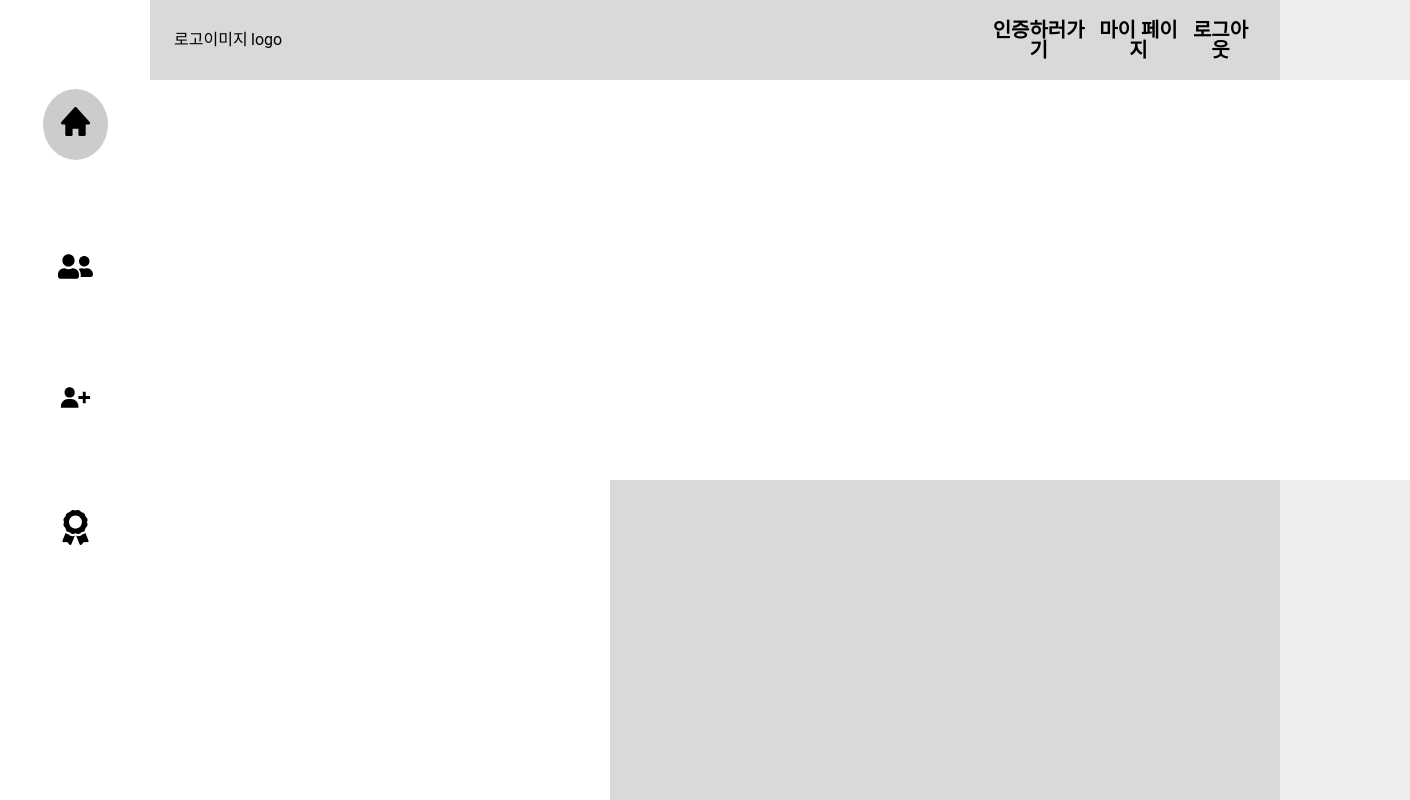
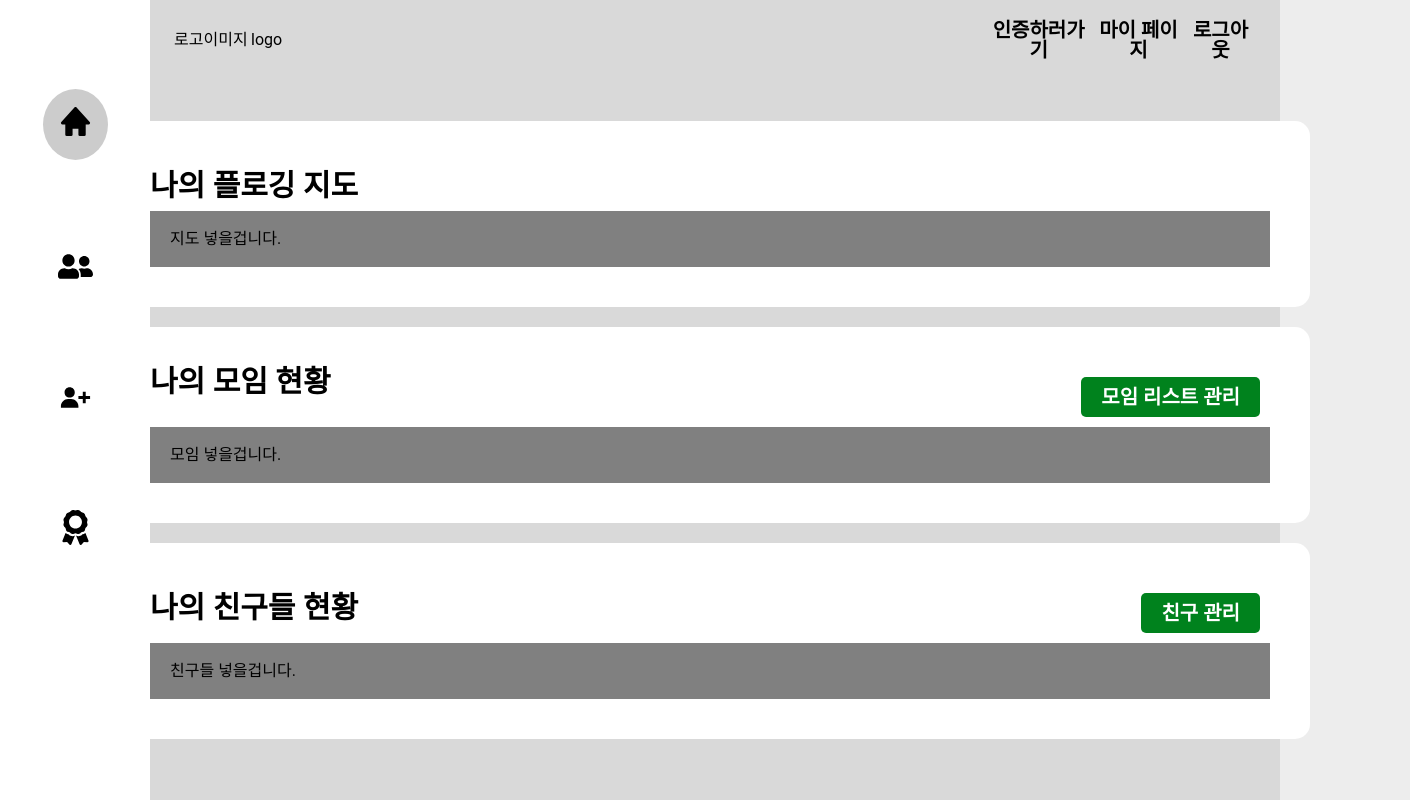
Before and after one commit to daechan-jo/seoul-plog-fiesta, a React (Create React App) app in the folder front/: page / in a window 1280 px wide. Shown: the top 800 px of the page, 1410 px wide, since content can reach past the window. Built offline with nearby package versions, Linux system fonts and the light colour scheme.

Commit message:
:lipstick: Design: 배치 제외 홈 페이지 컴포넌트 스타일링 추가

```diff
--- a/front/src/components/home/Map.js
+++ b/front/src/components/home/Map.js
@@ -3,7 +3,9 @@ import styles from './index.module.scss';
 const Map = () => {
   return (
     <div className={styles.map}>
-      <h1>나의 플로깅 지도</h1>
+      <div className={styles.titleContainer}>
+        <h1>나의 플로깅 지도</h1>
+      </div>
       <div className={styles.contentContainer}>지도 넣을겁니다.</div>
     </div>
   );
--- a/front/src/components/home/MyGroup.js
+++ b/front/src/components/home/MyGroup.js
@@ -3,7 +3,10 @@ import styles from './index.module.scss';
 const MyGroup = () => {
   return (
     <div className={styles.myGroup}>
-      <h1>나의 모임 현황</h1>
+      <div className={styles.titleContainer}>
+        <h1>나의 모임 현황</h1>
+        <button className={styles.btn}>모임 리스트 관리</button>
+      </div>
       <div className={styles.contentContainer}>모임 넣을겁니다.</div>
     </div>
   );
--- a/front/src/components/home/MyUser.js
+++ b/front/src/components/home/MyUser.js
@@ -3,7 +3,10 @@ import styles from './index.module.scss';
 const MyUser = () => {
   return (
     <div className={styles.myUser}>
-      <h1>나의 친구들 현황</h1>
+      <div className={styles.titleContainer}>
+        <h1>나의 친구들 현황</h1>
+        <button className={styles.btn}>친구 관리</button>
+      </div>
       <div className={styles.contentContainer}>친구들 넣을겁니다.</div>
     </div>
   );
--- a/front/src/components/home/index.module.scss
+++ b/front/src/components/home/index.module.scss
@@ -1,17 +1,80 @@
+@import '../../styles/variables.scss';
+
 .map {
-  width: 1400px;
-  height: 400px;
   background-color: white;
+  width: 1200px;
+  padding: 40px;
+  margin: 20px;
+  border-radius: 15px;
+  .titleContainer {
+    width: 100%;
+    display: flex;
+    justify-content: space-between;
+    h1 {
+      font-size: 30px;
+      font-weight: 700;
+      margin: 10px 0;
+    }
+  }
+  .contentContainer {
+    width: 100%;
+    height: 100%;
+    background-color: gray;
+    padding: 20px;
+  }
 }
 
 .myGroup {
-  width: 600px;
-  height: 200px;
   background-color: white;
+  padding: 40px;
+  margin: 20px;
+  border-radius: 15px;
+  .titleContainer {
+    width: 100%;
+    display: flex;
+    justify-content: space-between;
+    h1 {
+      font-size: 30px;
+      font-weight: 700;
+    }
+  }
+  .contentContainer {
+    width: 100%;
+    height: 100%;
+    background-color: gray;
+    padding: 20px;
+  }
 }
 
 .myUser {
-  width: 600px;
-  height: 200px;
   background-color: white;
+  padding: 40px;
+  margin: 20px;
+  border-radius: 15px;
+  .titleContainer {
+    width: 100%;
+    display: flex;
+    justify-content: space-between;
+    h1 {
+      font-size: 30px;
+      font-weight: 700;
+      margin: 10px 0;
+    }
+  }
+  .contentContainer {
+    width: 100%;
+    height: 100%;
+    background-color: gray;
+    padding: 20px;
+  }
 }
+
+.btn {
+  font-size: 20px;
+  font-weight: 700;
+  background-color: $point;
+  border-radius: 5px;
+  padding: 10px 20px;
+  color: white;
+  margin: 10px;
+}
--- a/front/src/containers/home/index.module.scss
+++ b/front/src/containers/home/index.module.scss
@@ -1,11 +1,9 @@
-.container {
-  width: 1000px;
-  height: 800px;
+div.container {
   background-color: aqua;
   display: flex;
   flex-direction: column;
   background-color: beige;
-  .box {
+  div.box {
     display: flex;
   }
 }
--- a/front/src/styles/global.scss
+++ b/front/src/styles/global.scss
@@ -21,7 +21,4 @@ main {
   padding-bottom: 20px;
   padding-right: 20px;
   min-height: 100vh;
-  display: flex;
-  justify-content: center;
-  align-items: center;
 }
--- a/front/src/styles/variables.scss
+++ b/front/src/styles/variables.scss
@@ -1,5 +1,6 @@
 $headerHeight: 80px;
 $navWidth: 150px;
+$point: #00821d;
 
 $colors: (
   black: #000000,
```
